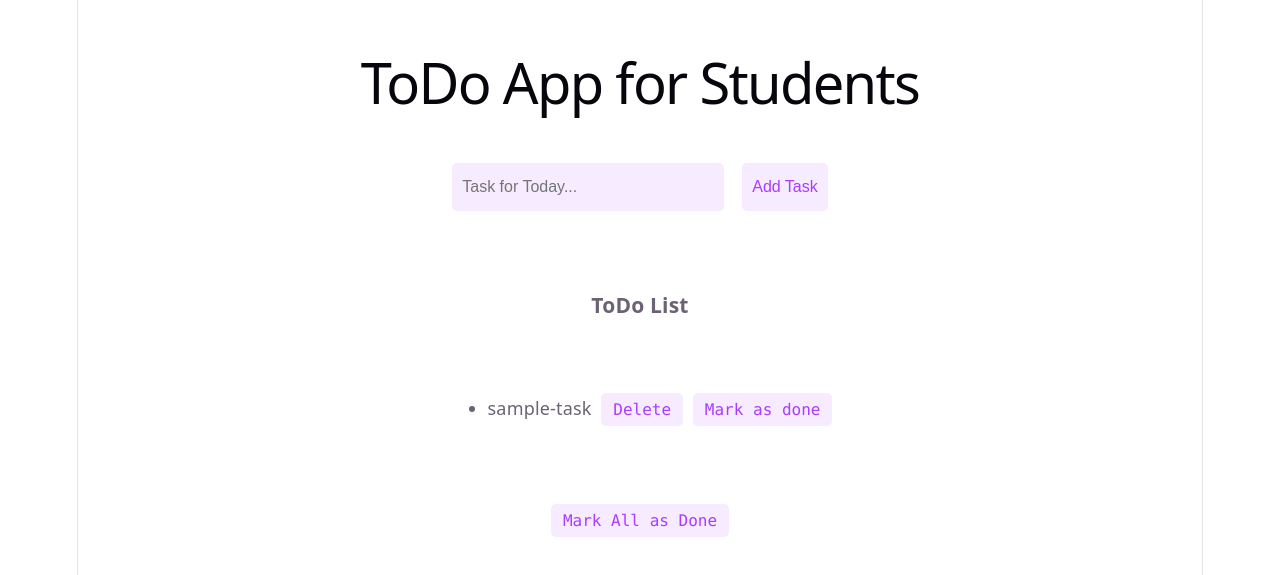
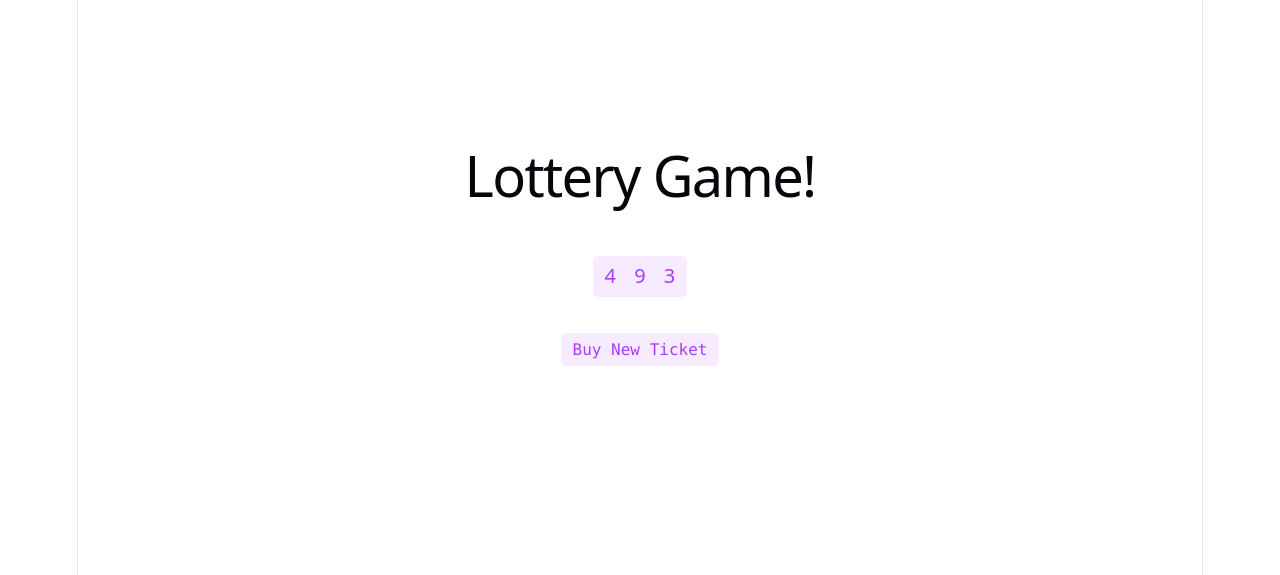
Before and after one commit to buttercup05/React, a React (Vite) app: page / in a window 1280 px wide. Shown: the part 101-676 px from the top of the page. Built offline with nearby package versions, Linux system fonts and the light colour scheme.

Commit message:
Created a simple Lottery Game

```diff
--- a/src/App.jsx
+++ b/src/App.jsx
@@ -121,11 +121,12 @@
 import './App.css'
 import LudoBoard from "./LudoBoard";
 import ToDo from './ToDo';
+import Lottery from './Lottery';
 
 function App() {
     return(
         <>
-            <ToDo/>
+            <Lottery/>
         </>
     )
 }
--- /dev/null
+++ b/src/Lottery.css
@@ -0,0 +1,18 @@
+.Lottery{
+    display: flex;
+    flex-direction: column;
+    align-items: center;
+    gap: 2rem;
+}
+.ticket{
+    font-size: 20px;
+    padding-inline: 12px;
+    display: flex;
+    max-width: fit-content;
+    gap: 1rem;
+    padding: 5px 10px;
+    border-radius: 5px;
+    color: var(--accent);
+    background: var(--accent-bg);
+    border: 2px solid transparent;
+}
--- /dev/null
+++ b/src/Lottery.jsx
@@ -0,0 +1,24 @@
+import { useState } from "react";
+import "./Lottery.css";
+import { genTicket, ticketSum } from "./helper";
+
+export default function Lottery() {
+    let [ticket, setTicket] = useState(genTicket(3));
+    let isWinning = ticketSum(ticket) === 15;
+    let buyTicket = () => {
+        setTicket(genTicket(3));
+    }
+
+    return(
+        <div className="Lottery">
+            <h1>Lottery Game!</h1>
+            <div className="ticket">
+                <span>{ticket[0]}</span>
+                <span>{ticket[1]}</span>
+                <span>{ticket[2]}</span>
+            </div>
+            <button className="counter" onClick={buyTicket}>Buy New Ticket</button>
+            <h3>{isWinning && "Congratulations, you WON"}</h3>
+        </div>
+    )
+}
--- /dev/null
+++ b/src/helper.js
@@ -0,0 +1,12 @@
+function genTicket(n) {
+    let arr = new Array(n);
+    for(let i = 0; i<n; i++) {
+        arr[i] = Math.floor(Math.random() * 10);
+    }
+    return arr;
+}
+
+function ticketSum(arr) {
+    return arr.reduce( (sum, curr) => sum + curr, 0);
+}
+export {genTicket, ticketSum};
```
